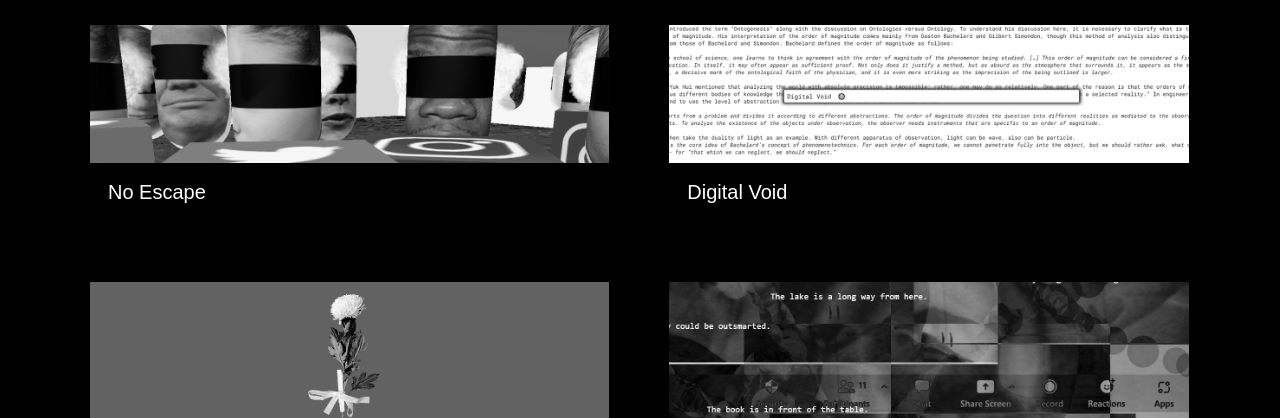
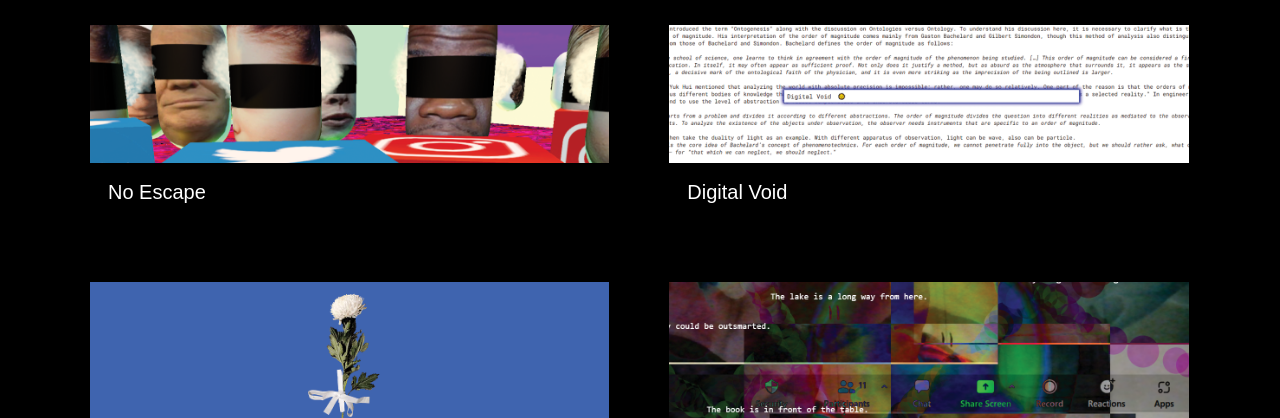
Before and after one commit to itisj/thisisj, a website built with Vite: page index.html in a window 1280 px wide. Shown: the part 381-799 px from the top of the page. Built offline with nearby package versions, Linux system fonts and the light colour scheme; a web font is replaced by a local one.

Commit message:
greyscale

```diff
--- a/style.css
+++ b/style.css
@@ -321,7 +321,7 @@ html {
 
 .image {
   opacity: 1;
-  filter: grayscale(100%);
+  filter: grayscale(0%);
   display: block;
   width: 100%;
   height: auto;
```
